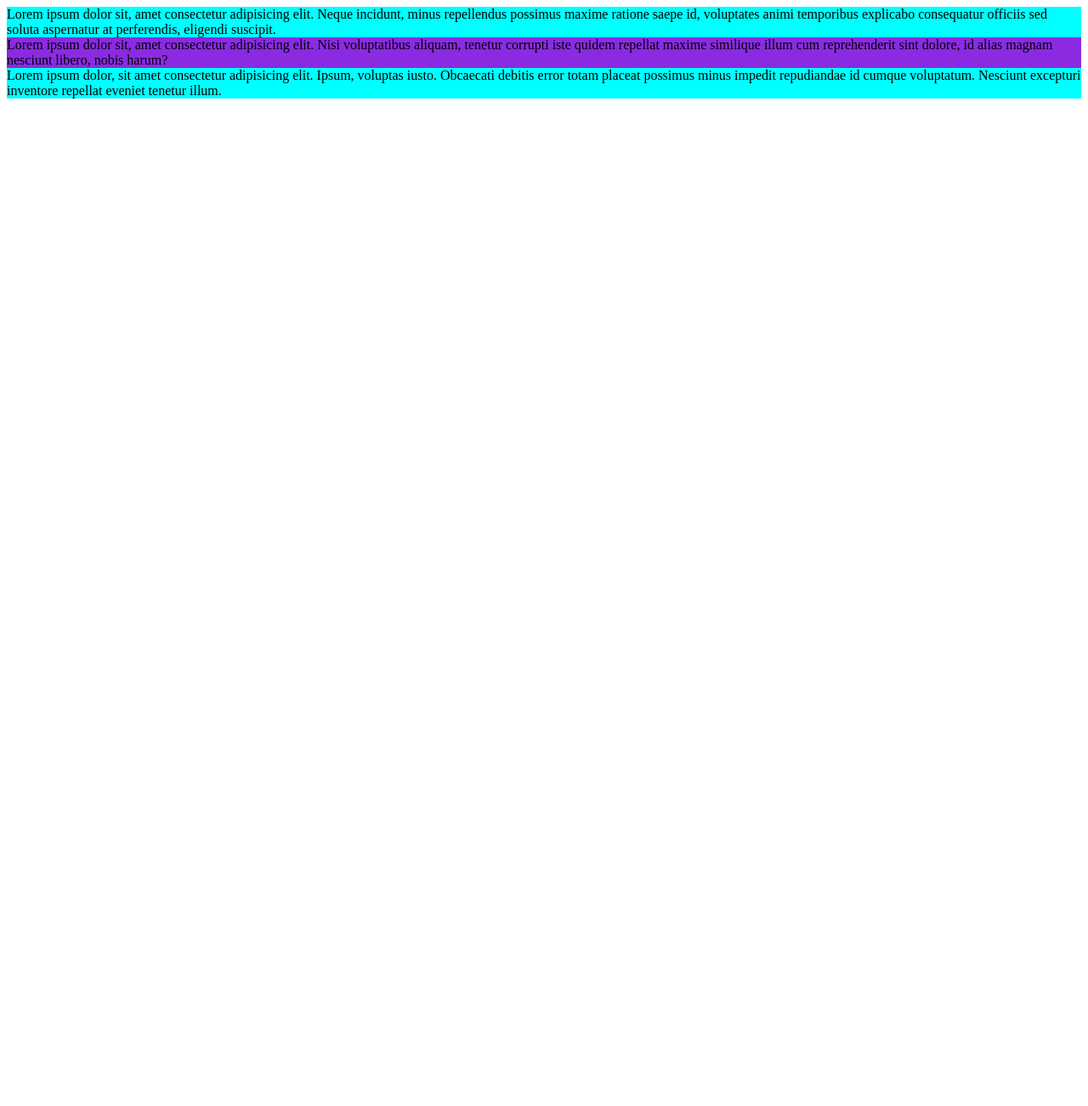
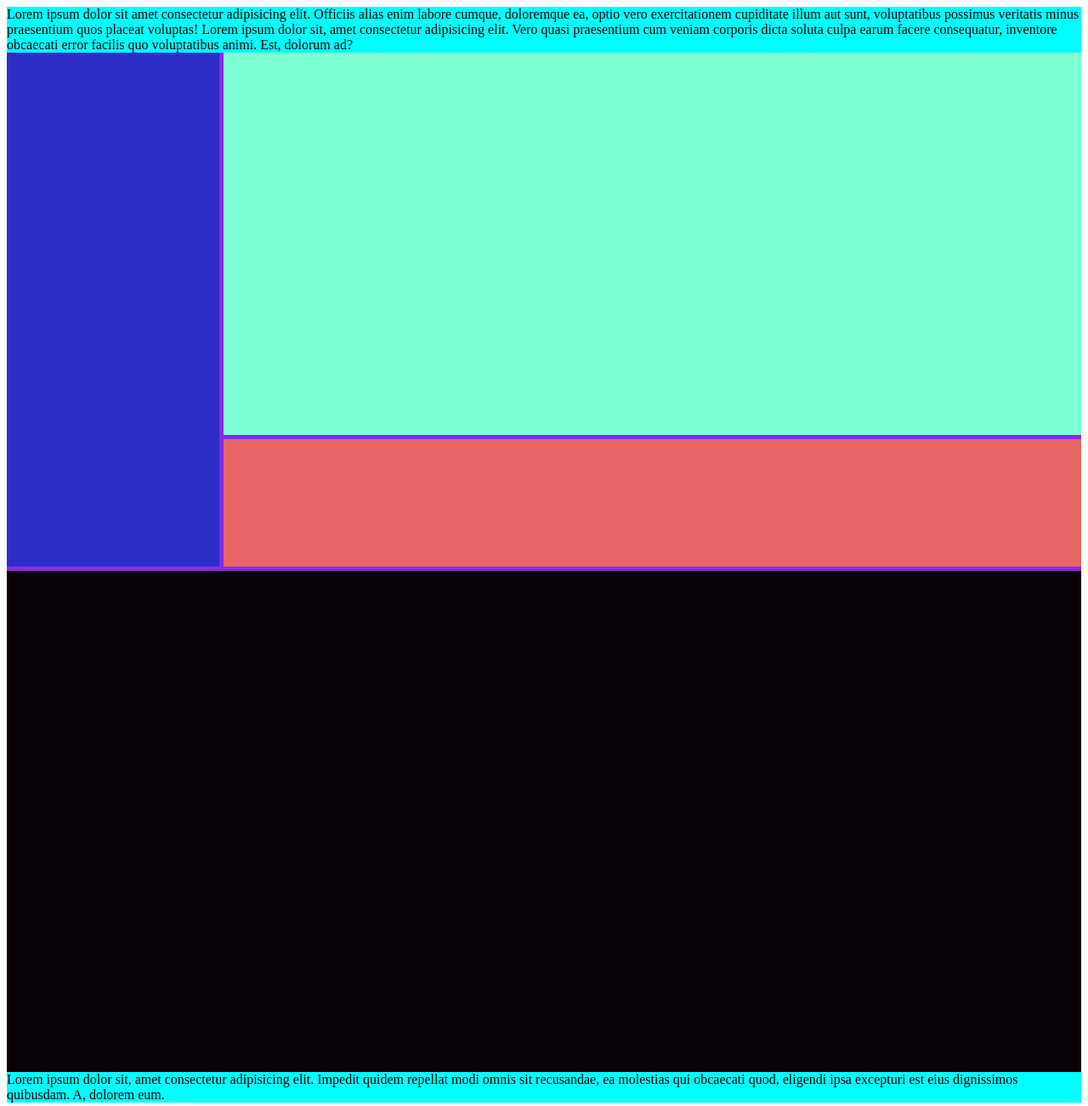
Before and after one commit to EstyGlez/Fem-Tech-Innovations, a plain HTML site: page index.html in a window 1280 px wide. Shown: the whole page at 85% size. Before the commit the page ends 800 px from the top, so only its background shows below. Drawn offline with Linux system fonts and the light colour scheme.

Commit message:
Structure of .content

```diff
--- a/index.html
+++ b/index.html
@@ -18,9 +18,14 @@
 </head>
 <body>
     <div class="wraper">
-        <nav class="navbar"> Lorem ipsum dolor sit, amet consectetur adipisicing elit. Neque incidunt, minus repellendus possimus maxime ratione saepe id, voluptates animi temporibus explicabo consequatur officiis sed soluta aspernatur at perferendis, eligendi suscipit.</nav>
-        <div class="content">Lorem ipsum dolor sit, amet consectetur adipisicing elit. Nisi voluptatibus aliquam, tenetur corrupti iste quidem repellat maxime similique illum cum reprehenderit sint dolore, id alias magnam nesciunt libero, nobis harum?</div>
-        <footer class="footbar">Lorem ipsum dolor, sit amet consectetur adipisicing elit. Ipsum, voluptas iusto. Obcaecati debitis error totam placeat possimus minus impedit repudiandae id cumque voluptatum. Nesciunt excepturi inventore repellat eveniet tenetur illum.</footer>
+        <nav class="navbar"> Lorem ipsum dolor sit amet consectetur adipisicing elit. Officiis alias enim labore cumque, doloremque ea, optio vero exercitationem cupiditate illum aut sunt, voluptatibus possimus veritatis minus praesentium quos placeat voluptas! Lorem ipsum dolor sit, amet consectetur adipisicing elit. Vero quasi praesentium cum veniam corporis dicta soluta culpa earum facere consequatur, inventore obcaecati error facilis quo voluptatibus animi. Est, dolorum ad?</nav>
+        <div class="content">
+            <div class="sidebar"></div>
+            <div class="carousel"></div>
+            <div class="promotion"></div>
+            <div class="products"></div>
+        </div>
+        <footer class="footbar">Lorem ipsum dolor sit, amet consectetur adipisicing elit. Impedit quidem repellat modi omnis sit recusandae, ea molestias qui obcaecati quod, eligendi ipsa excepturi est eius dignissimos quibusdam. A, dolorem eum. </footer>
     </div>
 </body>
 
--- a/style.css
+++ b/style.css
@@ -5,14 +5,49 @@
     flex-direction: column;
 
 }
+
+
+/*--------------------------------NAVEGATOR---------------------------*/
 .navbar {
     background-color: aqua;
 }
 
+
+
+/*-----------------------------Parte principal------------------------*/
 .content {
-    flex: 1 1 auto;
+    height: 1200px;
     background-color: blueviolet;
+    display: grid;
+    grid-template-columns: 250px 1fr;
+    grid-template-rows: 450px 150px 1fr;
+    gap: 5px;
 }
+
+/*---------GRIT----------*/
+
+.sidebar {
+    background-color: rgb(46, 46, 199);
+    grid-area: 1/1/3/2;
+}
+.carousel {
+    background-color: aquamarine;
+    grid-area:1/2/2/3;
+}
+.promotion {
+    background-color: rgb(231, 101, 101);
+    grid-area: 2/2/3/3;
+}
+.products {
+    background-color: rgb(8, 2, 8);
+    grid-area: 3/1/4/3;
+}
+
+
+
+
+
+/*-----------------------------FOOTER------------------------------*/
 .footbar {
     background-color: aqua;
 }
```
